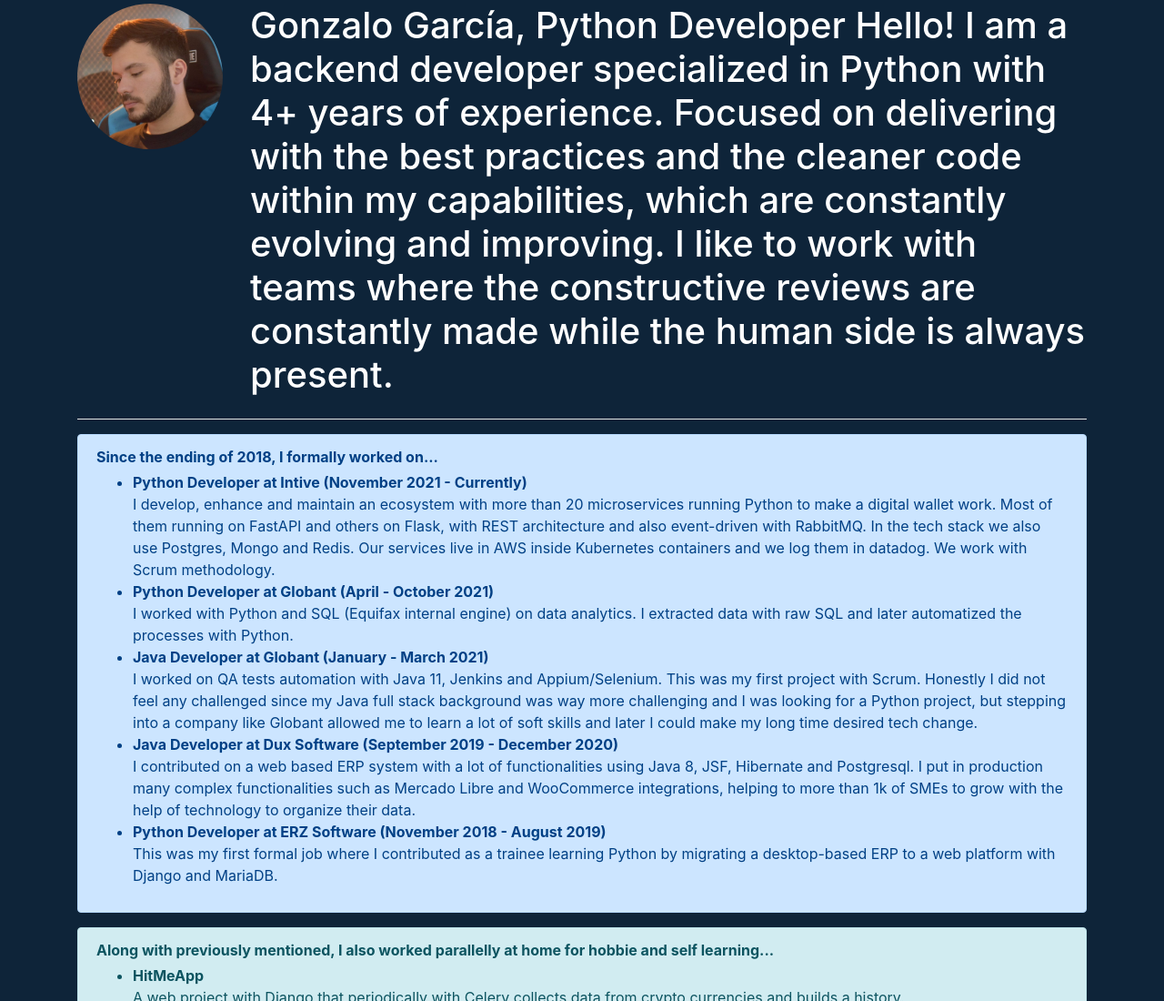
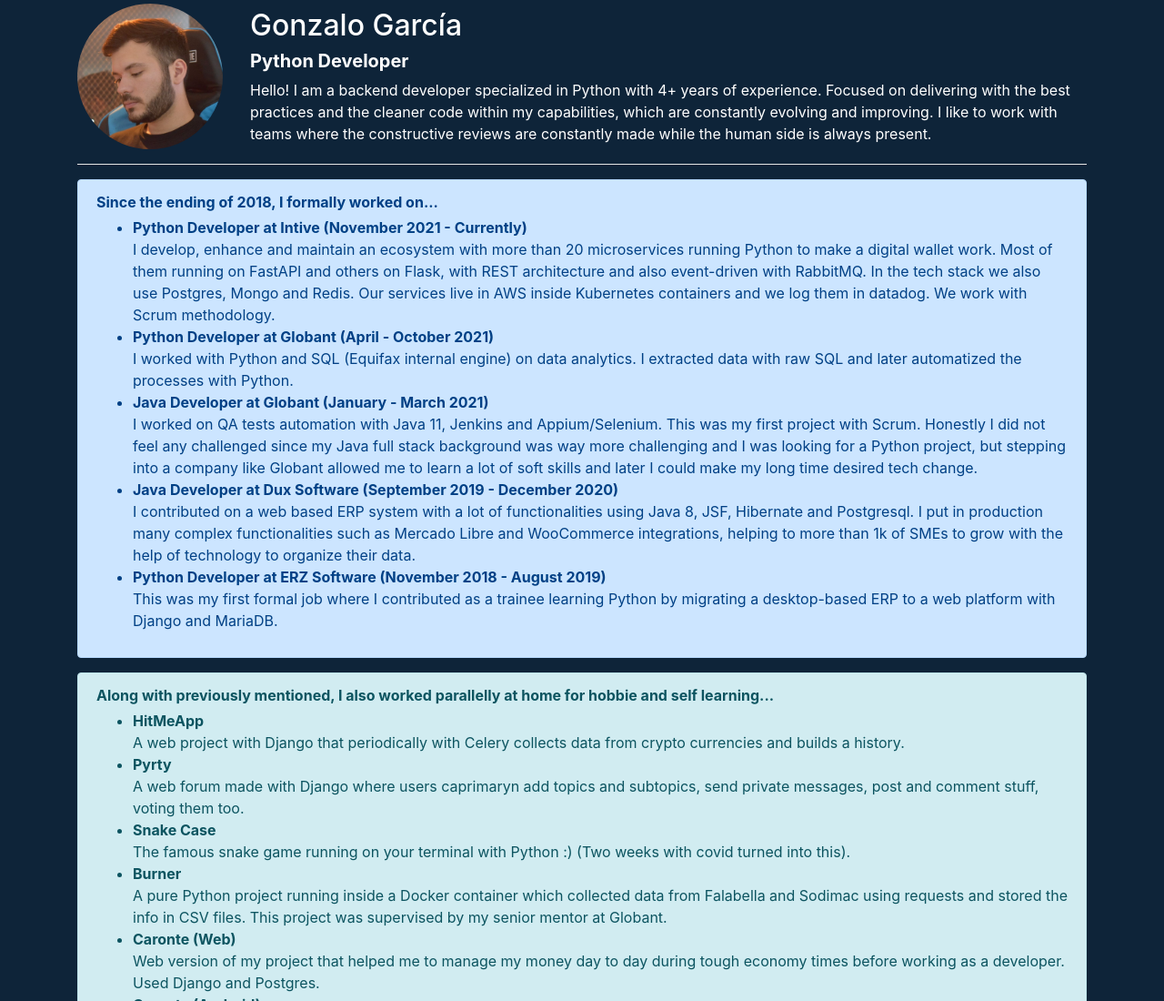
Before and after one commit to gonza56d/cv, a plain HTML site: page index.html in a window 1280 px wide. Shown: the top 1100 px of the page at 91% size. Drawn offline with Linux system fonts and the light colour scheme.

Commit message:
fix header

```diff
--- a/index.html
+++ b/index.html
@@ -13,11 +13,11 @@
   <body onload="loadConsts()" style="background-color: #0e2439;">
     <div class="container">
         <div class="row mt-1 mt-1 mb-md-1" style="color: white;">
-            <div class="col-6 col-md-2">
+            <div class="col-6 col-md-2 my-auto">
                 <img src="static/assets/profile.jpg" alt="My profile photo" style="border-radius: 50%; display: block; max-height: 100%; max-width: 100%;">
             </div>
             <div class="col-6 col-md-10 my-auto">
-                <h1>Gonzalo García, Python Developer</1>
+                <h2>Gonzalo García</h2><h5><strong>Python Developer</strong></h5>
                 <p class="d-none d-md-inline presentation"></p>
             </div>
         </div>
```
